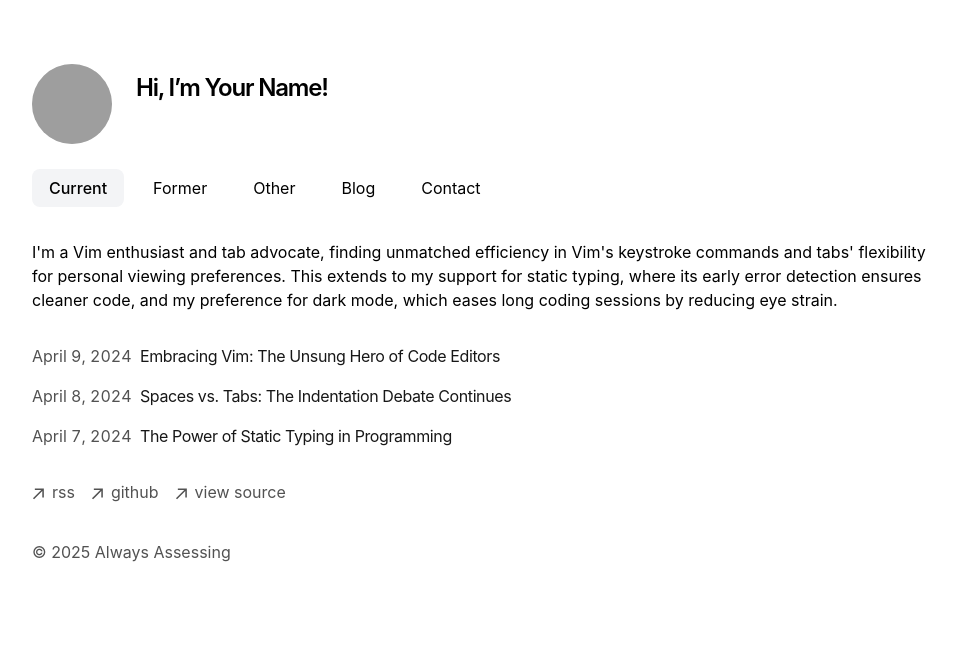
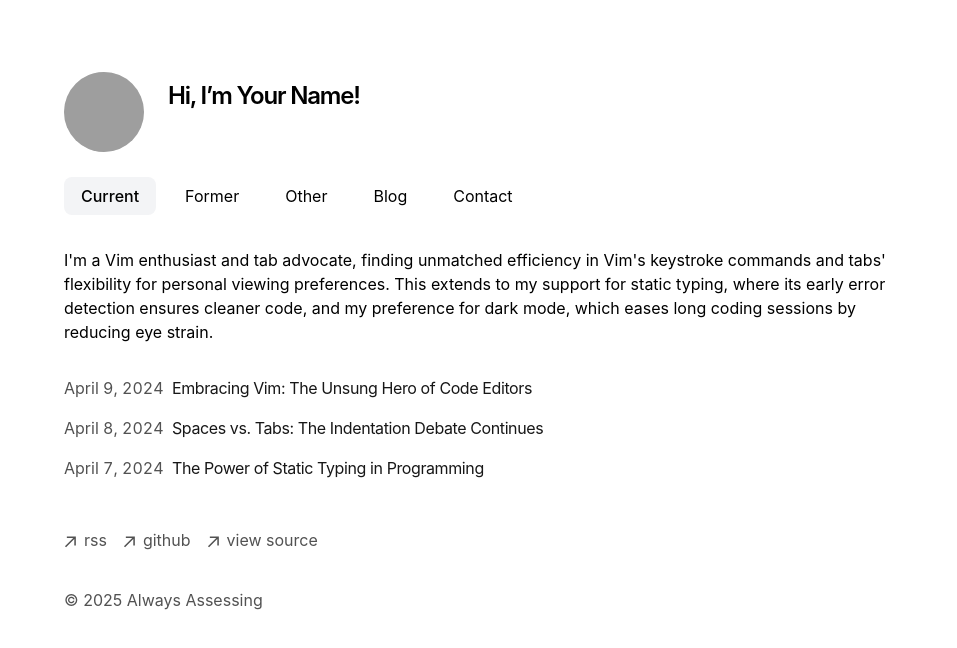
Before and after one commit to hyi14/website, a Next.js app: page / in a window 1280 px wide. Shown: the top 648 px of the page, without its empty margins (160-1117 px from the left). Built offline with nearby package versions, Linux system fonts and the light colour scheme; grey boxes are pictures that could not be loaded.

Commit message:
Update layout.tsx

```diff
--- a/app/layout.tsx
+++ b/app/layout.tsx
@@ -11,60 +11,44 @@ import { SpeedInsights } from '@vercel/speed-insights/next'
 
 export const metadata: Metadata = {
   metadataBase: new URL(baseUrl),
-  // Constant tab title across the whole site
-  title: 'Hannah Yi',
-  description: 'This is my Website.',
-  openGraph: {
-    title: 'My Website',
-    description: 'This is my Website.',
-    url: baseUrl,
-    siteName: 'My Website',
-    locale: 'en_US',
-    type: 'website',
-  },
-  robots: {
-    index: true,
-    follow: true,
-    googleBot: {
-      index: true,
-      follow: true,
-      'max-video-preview': -1,
-      'max-image-preview': 'large',
-      'max-snippet': -1,
-    },
-  },
+  title: 'My Portfolio',
+  description: 'This is my portfolio.',
 }
 
-const cx = (...classes: string[]) => classes.filter(Boolean).join(' ')
+const cx = (...c: string[]) => c.filter(Boolean).join(' ')
 
-export default function RootLayout({
-  children,
-}: {
-  children: React.ReactNode
-}) {
+export default function RootLayout({ children }: { children: React.ReactNode }) {
   return (
     <html
       lang="en"
       className={cx(
-        'text-black bg-white dark:text-white dark:bg-black',
+        // base font + color scheme
+        'font-sans antialiased',
         GeistSans.variable,
         GeistMono.variable
       )}
     >
-      <body className="antialiased max-w-4xl mx-4 lg:mx-auto">
-        <main className="flex-auto min-w-0 px-2 md:px-0">
-          {/* bring content down from the top */}
-          <div className="pt-6" />
-
-          {/* static site header + pill navbar on every page */}
+      <body
+        className={cx(
+          // FULL-PAGE SHELL like in your screenshot
+          'min-h-screen bg-white dark:bg-gray-900 transition-colors'
+        )}
+      >
+        {/* center the page and add global padding */}
+        <main className="max-w-4xl mx-auto p-8 relative">
+          <div className="space-y-12">
+            <div className="fixed inset-0 hidden dark:block pointer-events-none" />
+            {/* header + nav */}
             <SiteHeader />
             <Navbar />
 
+            {/* page content */}
             {children}
 
             <Footer />
             <Analytics />
             <SpeedInsights />
+          </div>
         </main>
       </body>
     </html>
```
Lines whose indentation alone changed are shown as unchanged.
